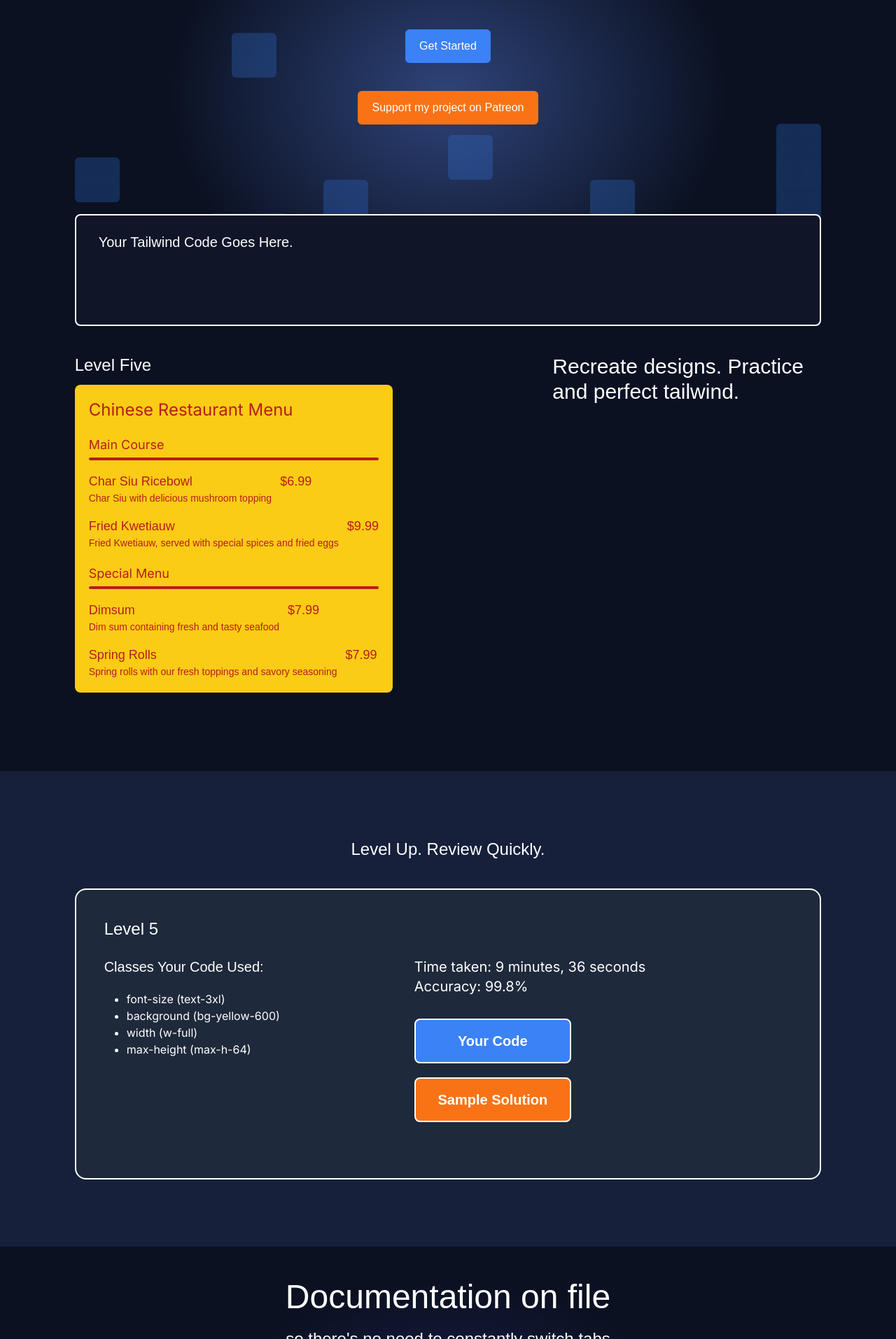
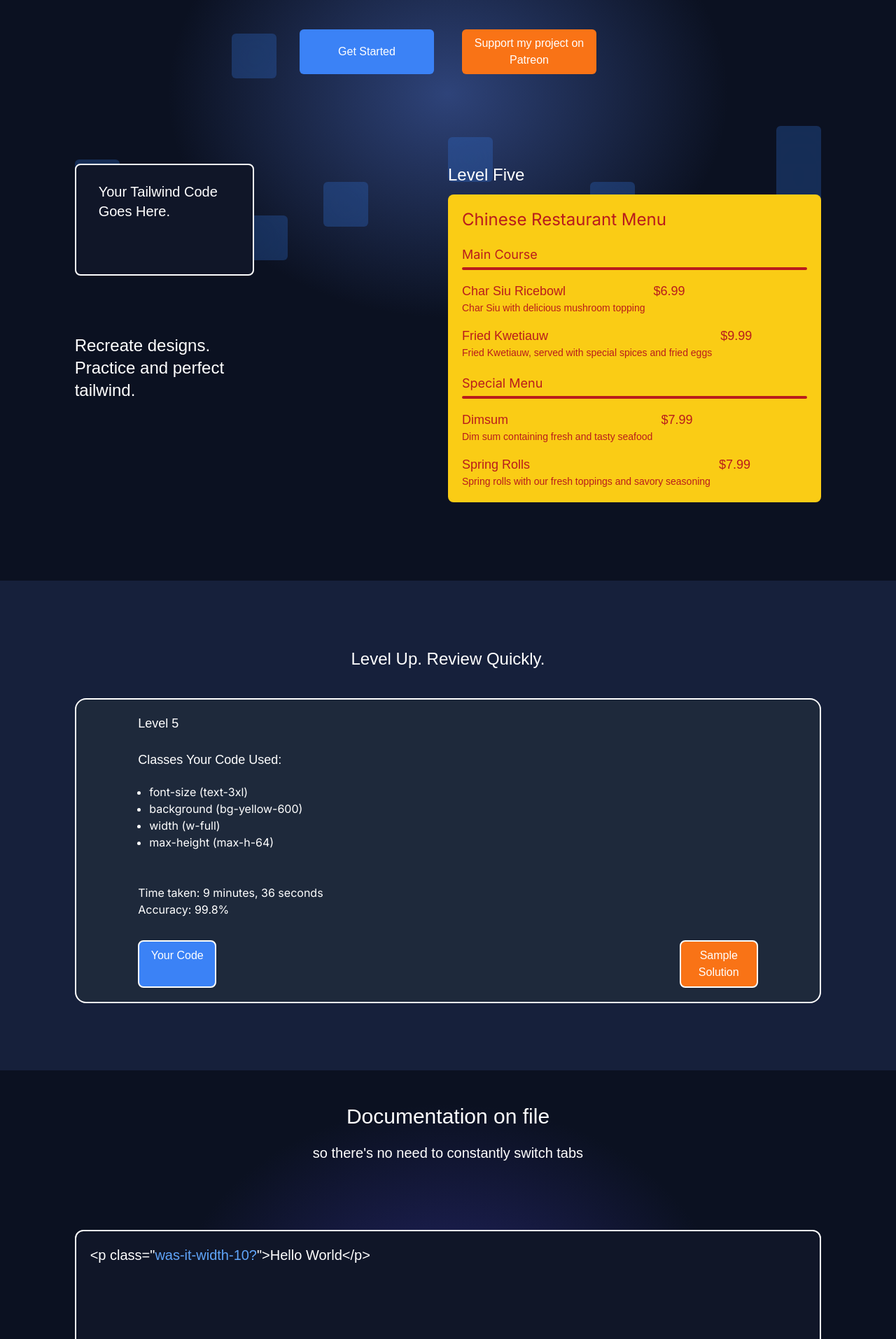
Before and after one commit to Larry-Larriee/next-llama, a Next.js app in the folder my-app/: page / in a window 1280 px wide. Shown: the part 186-2100 px from the top of the page at 70% size. Built offline with nearby package versions, Linux system fonts and the light colour scheme.

Commit message:
iphone, android, and ipad views
ipad view is a work in progress at the moment.

```diff
--- a/my-app/src/app/page.js
+++ b/my-app/src/app/page.js
@@ -69,29 +69,36 @@ export default function Page() {
           you could ever ask for.
         </p>
 
-        <section className="flex items-center justify-center gap-10 sm:flex-col">
-          <Link href="/levels/level1">
-            <p className="relative z-10 rounded-md bg-blue-500 px-8 py-4 text-xl font-bold text-white transition duration-200 ease-in-out hover:scale-105 sm:px-5 sm:py-3 sm:text-base sm:font-medium">
+        {/* note that the link in the ipad view is not clickable for the entire container */}
+        <section className="flex items-center justify-center gap-10 sm:flex-col lg:flex-row">
+          <Link
+            href="/levels/level1"
+            className="flex items-center justify-center rounded-md bg-blue-500 lg:h-16 lg:w-48"
+          >
+            <p className="relative z-10 text-xl font-bold text-white transition duration-200 ease-in-out hover:scale-105 sm:px-5 sm:py-3 sm:text-base sm:font-medium lg:px-0 lg:py-0 lg:text-center">
               Get Started
             </p>
           </Link>
 
-          <Link href="https://www.patreon.com/LarryLe">
-            <p className="relative z-10 rounded-md bg-orange-500 px-6 py-4 text-xl font-bold text-white transition duration-200 ease-in-out hover:scale-105 sm:px-5 sm:py-3 sm:text-base sm:font-medium">
+          <Link
+            href="https://www.patreon.com/LarryLe"
+            className="flex items-center justify-center rounded-md bg-orange-500 lg:h-16 lg:w-48"
+          >
+            <p className="relative z-10 text-xl font-bold text-white transition duration-200 ease-in-out hover:scale-105 sm:px-5 sm:py-3 sm:text-base sm:font-medium lg:px-0 lg:py-0 lg:text-center">
               Support my project on Patreon
             </p>
           </Link>
         </section>
       </header>
 
-      <div className="relative flex w-10/12 flex-wrap justify-between sm:gap-10">
-        <div className="primary-color-2 fat-width h-56 rounded-lg border-2 border-white sm:h-40 sm:w-full">
+      <div className="lg:space-between relative flex w-10/12 flex-wrap justify-between sm:gap-10 lg:flex-row lg:gap-0">
+        <div className="primary-color-2 fat-width h-56 rounded-lg border-2 border-white sm:h-40 sm:w-full lg:w-64">
           <p className="px-8 py-6 text-xl text-white">
             Your Tailwind Code Goes Here.
           </p>
         </div>
 
-        <div className="mt-10 flex flex-col gap-3 sm:mt-0">
+        <div className="mt-10 flex flex-col gap-3 sm:mt-0 lg:w-1/2">
           <p className="text-2xl text-white">Level Five</p>
 
           <section className="fat-width-2 flex h-80 flex-col gap-8 rounded-lg bg-yellow-400 p-5 sm:h-full sm:w-full sm:gap-5">
@@ -172,7 +179,7 @@ export default function Page() {
         </div>
 
         <p
-          className="absolute bottom-20 max-w-96 text-3xl text-white opacity-0 sm:static"
+          className="absolute bottom-20 max-w-96 text-3xl text-white opacity-0 sm:static lg:absolute lg:bottom-36 lg:w-64 lg:text-2xl"
           ref={exampOneRef}
         >
           Recreate designs. Practice and perfect tailwind.
@@ -187,24 +194,28 @@ export default function Page() {
           Level Up. Review Quickly.
         </p>
 
-        <section className="primary-color-4 ml-32 flex w-9/12 flex-col gap-6 rounded-2xl border-2 border-white pb-20 pl-10 pt-10 sm:ml-0 sm:w-10/12">
-          <p className="text-2xl text-white">Level 5</p>
+        <section className="primary-color-4 ml-32 flex w-9/12 flex-col gap-6 rounded-2xl border-2 border-white pb-20 pl-10 pt-10 sm:ml-0 sm:w-10/12 sm:items-center sm:justify-center sm:p-0 sm:pb-5 sm:pt-5">
+          <p className="text-2xl text-white sm:w-10/12 sm:text-lg">Level 5</p>
 
-          <div className="flex gap-48">
+          <div className="flex gap-48 sm:w-10/12 sm:flex-col sm:gap-12">
             <section
               className="flex flex-col gap-5 opacity-0"
               ref={exampTwoPrtTwoRef}
             >
-              <p className="text-xl text-white">Classes Your Code Used:</p>
+              <p className="text-xl text-white sm:text-lg">
+                Classes Your Code Used:
+              </p>
 
               <div>
-                <ul className="list-disc pl-8">
-                  <li className="text-md text-white">font-size (text-3xl)</li>
-                  <li className="text-md text-white">
+                <ul className="list-disc pl-8 sm:pl-4">
+                  <li className="text-base text-white">font-size (text-3xl)</li>
+                  <li className="text-base text-white">
                     background (bg-yellow-600)
                   </li>
-                  <li className="text-md text-white">width (w-full)</li>
-                  <li className="text-md text-white">max-height (max-h-64)</li>
+                  <li className="text-base text-white">width (w-full)</li>
+                  <li className="text-base text-white">
+                    max-height (max-h-64)
+                  </li>
                 </ul>
               </div>
             </section>
@@ -215,18 +226,20 @@ export default function Page() {
             >
               <div>
                 <ul>
-                  <li className="text-xl text-white">
+                  <li className="text-xl text-white sm:text-base">
                     Time taken: 9 minutes, 36 seconds
                   </li>
-                  <li className="text-xl text-white">Accuracy: 99.8%</li>
+                  <li className="text-xl text-white sm:text-base">
+                    Accuracy: 99.8%
+                  </li>
                 </ul>
               </div>
 
-              <div className="flex flex-col gap-5">
-                <p className="w-56 cursor-default rounded-lg border-2 border-white bg-blue-500 px-5 py-4 text-center text-xl font-bold text-white transition duration-200 ease-in-out hover:scale-105">
+              <div className="flex flex-col gap-5 sm:flex-row sm:justify-between sm:gap-0">
+                <p className="w-56 cursor-default rounded-lg border-2 border-white bg-blue-500 px-5 py-4 text-center text-xl font-bold text-white transition duration-200 ease-in-out hover:scale-105 sm:w-28 sm:px-3 sm:py-2 sm:text-base sm:font-medium">
                   Your Code
                 </p>
-                <p className="w-56 cursor-default rounded-lg border-2 border-white bg-orange-500 px-5 py-4 text-center text-xl font-bold text-white transition duration-200 ease-in-out hover:scale-105">
+                <p className="w-56 cursor-default rounded-lg border-2 border-white bg-orange-500 px-5 py-4 text-center text-xl font-bold text-white transition duration-200 ease-in-out hover:scale-105 sm:w-28 sm:px-3 sm:py-2 sm:text-base sm:font-medium">
                   Sample Solution
                 </p>
               </div>
@@ -239,19 +252,19 @@ export default function Page() {
       <div className="relative bottom-16 flex w-full flex-col items-center justify-center gap-24">
         <section className="radial-gradient-absolute-2 radial-gradient-height radial-gradient-width" />
 
-        <section className="flex flex-col gap-5">
-          <p className="text-center text-5xl text-white">
+        <section className="flex flex-col gap-5 sm:w-10/12 md:items-center">
+          <p className="text-center text-5xl text-white sm:text-3xl">
             Documentation on file
           </p>
-          <p className="text-center text-2xl text-white">
+          <p className="text-center text-2xl text-white sm:text-xl md:w-10/12">
             so there&apos;s no need to constantly switch tabs
           </p>
         </section>
 
-        <section className="flex w-10/12 justify-between">
-          <div className="flex w-5/12 flex-col gap-5">
+        <section className="flex w-10/12 justify-between sm:flex-col sm:gap-10 md:gap-16">
+          <div className="flex w-full flex-col gap-5">
             <section
-              className="primary-color-2 h-72 w-full rounded-xl border-2 border-white pl-10 pt-10 opacity-0"
+              className="primary-color-2 h-72 w-full rounded-xl border-2 border-white pl-10 pt-10 opacity-0 sm:h-48 sm:pl-8 sm:pt-8 md:pl-5 md:pt-5"
               ref={exampThrPrtOneRef}
             >
               <p className="h-48 text-xl text-white">
@@ -272,20 +285,22 @@ export default function Page() {
           </div>
 
           <div
-            className="h-72 w-6/12 rounded-xl bg-gray-300 opacity-0"
+            className="h-72 w-6/12 rounded-xl bg-gray-300 opacity-0 sm:h-48 sm:w-full"
             ref={exampThrPrtTwoRef}
           >
-            <p className="p-10 text-xl text-black">Hello World</p>
+            <p className="pl-10 pt-10 text-xl text-black sm:pl-8 sm:pt-8">
+              Hello World
+            </p>
           </div>
         </section>
       </div>
 
-      <div className="mb-5 flex w-10/12 justify-between">
+      <div className="mb-5 flex w-10/12 justify-between sm:gap-1 md:gap-2">
         <p className="text-lg text-white">
           ©2024 Larry Le All Rights Reserved
         </p>
 
-        <section className="flex gap-10">
+        <section className="flex gap-10 sm:flex-col sm:gap-3">
           <Link href="/levels/level1">
             <p className="text-lg text-white transition duration-200 ease-in-out hover:-translate-y-1">
               Get Started
```
